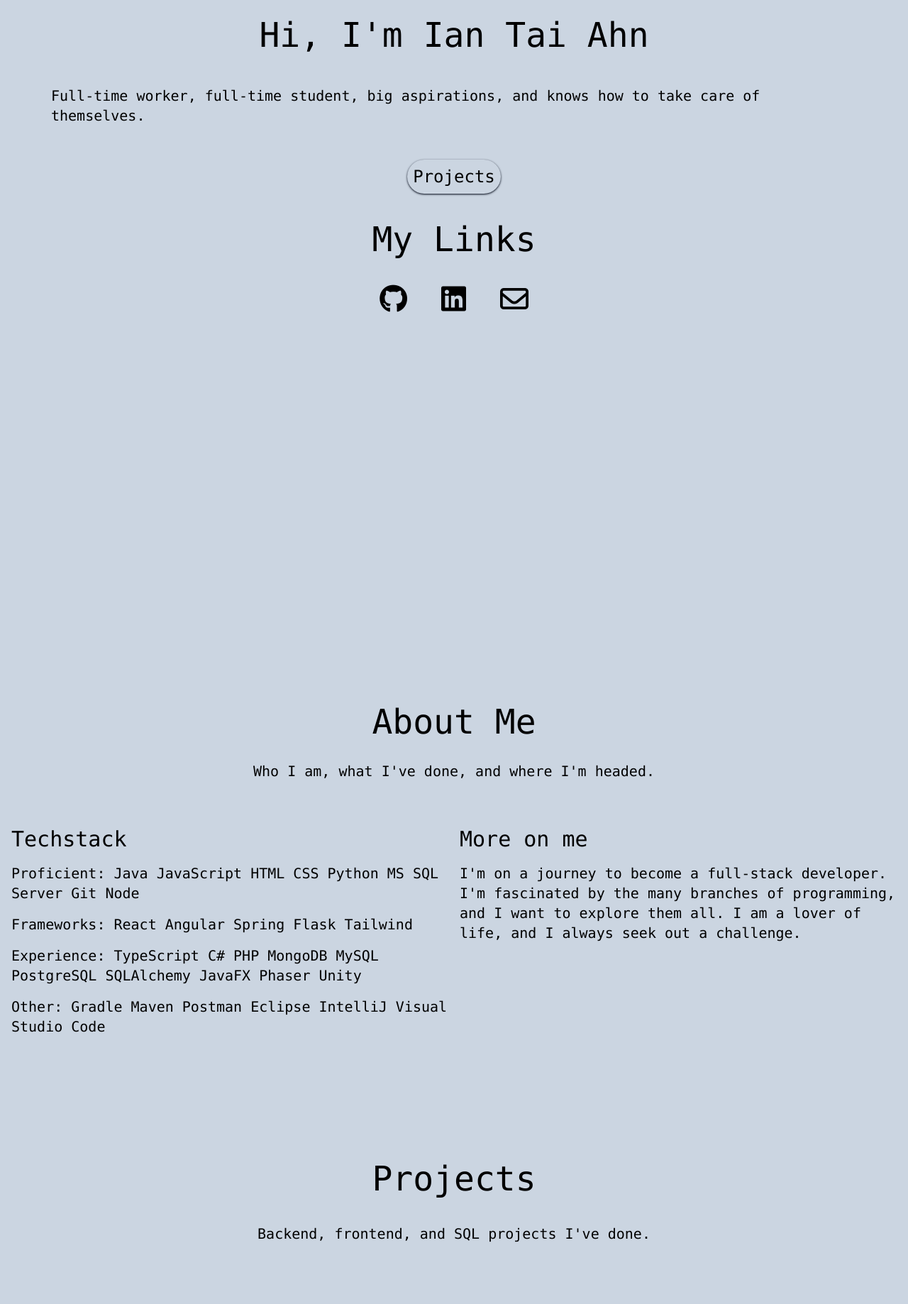
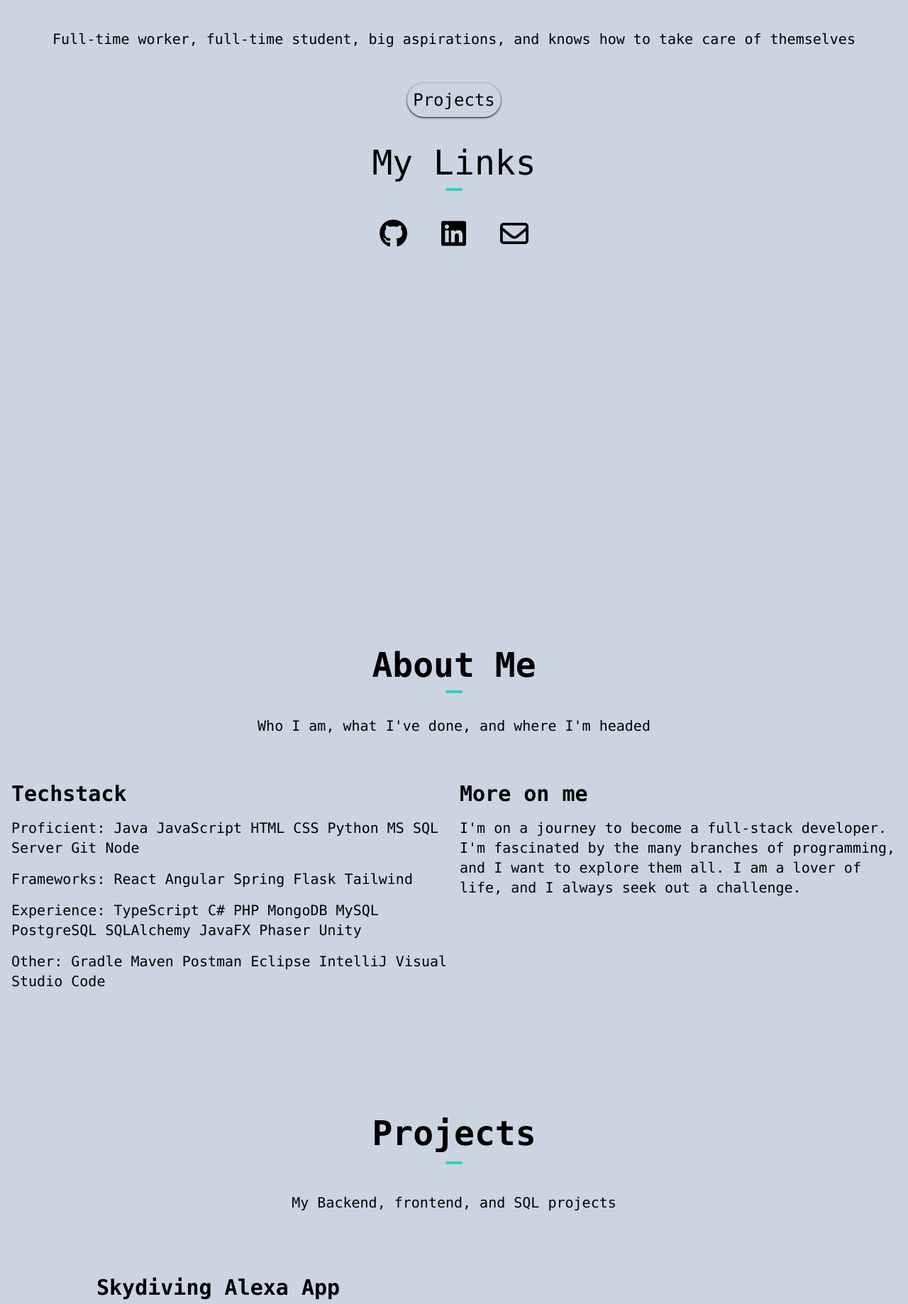
Before and after one commit to IanTaiAhn/Portfolio_v2, a website: page index.html in a window 1280 px wide. Shown: the part 231-2069 px from the top of the page at 71% size. Drawn offline with nearby package versions, Linux system fonts and the light colour scheme.

Commit message:
This website is looking so much better now!

```diff
--- a/index.html
+++ b/index.html
@@ -72,14 +72,20 @@
       </section>
 
       <section class="font-mono text-xl h-screen">
-        <div class="container mx-auto text-center sm:mt-40 mt-10 flex flex-col justify-center align-middle">
+        <div class="container mx-auto text-center xl:mt-20 lg:mt-28 sm:mt-16 mt-10 flex flex-col justify-center align-middle">
             <div class="flex flex-col space-y-10 justify-center items-center">
-              <h1 class="text-3xl sm:text-5xl">Hi, I'm <span class="whitespace-nowrap">Ian Tai Ahn</span></h1>
-              <p class="p-2 text-left text-lg sm:text-xl max-w-6xl"> Full-time worker, full-time student, big aspirations, and knows how to take care of themselves.</p>
-              <a class="w-auto rounded-full bg-slate-300 text-sm md:text-2xl p-2 mt-4 transition-all delay-75 shadow shadow-gray-900 hover:text-teal-400 hover:bg-gray-600" href="#projects">Projects</a>
+              <h1 class="font-extrabold text-3xl sm:text-5xl">Hi, I'm <span class="whitespace-nowrap">Ian Tai Ahn</span>
+              </h1>
+              <p class="p-2 text-left text-lg sm:text-xl max-w-6xl"> Full-time worker, full-time student, big aspirations, and knows how to take care of themselves</p>
+              <a class="w-auto rounded-full bg-slate-300 text-sm md:text-2xl p-2 mt-8 transition-all delay-75 shadow shadow-gray-900 hover:text-teal-400 hover:bg-gray-600" href="#projects">Projects</a>
             </div>
             <div class="mx-auto text-center mt-10 flex flex-col space-y-10">
-              <h1 class="text-3xl sm:text-5xl">My Links</h1>
+              <h1 class=" relative text-3xl sm:text-5xl">
+                My Links
+                <div class="flex flex-row justify-center mt-3">
+                  <span class="w-6 rounded-full border-2 border-teal-400 "></span>
+                </div>
+              </h1>
                 <div class="flex flex-row justify-center sm:gap-x-12 gap-x-4">
                   <a target="_blank" href="https://github.com/IanTaiAhn"><i class="fa-brands fa-github fa-2x transition-all delay-75 hover:text-teal-400 hover:cursor-pointer"></i></a>
                   <a target="_blank" href="https://www.linkedin.com/in/ian-tai-ahn-429366228/"><i class="fa-brands fa-linkedin fa-2x transition-all delay-75 hover:text-teal-400 hover:cursor-pointer"></i></a>
@@ -92,21 +98,25 @@
       <section id="about" class="font-mono text-xl pt-20 pb-10 ">
         <div class="container mx-auto text-center sm:mt-20 mt-10">
           <div class="flex flex-col space-y-8 p-2 mb-8">
-            <h1 class="text-3xl sm:text-5xl">About Me</h1>
+            <h1 class="font-extrabold relative text-3xl sm:text-5xl">About Me
+              <div class="flex flex-row justify-center mt-3">
+                <span class="w-6 rounded-full border-2 border-teal-400 "></span>
+              </div>
+            </h1>
             <p class="text-center sm:text-xl text-lg ">
-              Who I am, what I've done, and where I'm headed.
+              Who I am, what I've done, and where I'm headed
             </p>
           </div>
           <div class="flex flex-col md:flex md:flex-row md:justify-around p-2">
             <div class="md:w-1/2 flex flex-col mt-2 text-left">
-              <h1 class="text-xl sm:text-3xl p-2">Techstack</h1>
+              <h1 class="font-semibold text-xl sm:text-3xl p-2">Techstack</h1>
               <p class="sm:text-xl text-lg p-2">Proficient: Java JavaScript HTML CSS Python MS SQL Server Git Node</p>
               <p class="sm:text-xl text-lg p-2">Frameworks: React Angular Spring Flask Tailwind</p>
               <p class="sm:text-xl text-lg p-2">Experience: TypeScript C# PHP MongoDB MySQL PostgreSQL SQLAlchemy JavaFX Phaser Unity</p>
               <p class="sm:text-xl text-lg p-2">Other: Gradle Maven Postman Eclipse IntelliJ Visual Studio Code</p>
             </div>
             <div class="flex flex-col items-center md:w-1/2 mt-2 mb-4">
-              <h1 class="self-start text-1xl sm:text-3xl p-2">More on me</h1>
+              <h1 class="font-semibold self-start text-1xl sm:text-3xl p-2">More on me</h1>
               <p class="p-2 self-start text-lg text-left max-w-2xl sm:text-xl">
                 I'm on a journey to become a full-stack developer. I'm fascinated by the many branches of programming,
                 and I want to explore them all. I am a lover of life, and I always seek out a challenge.
@@ -118,15 +128,19 @@
 
       <section id="projects" class="font-mono text-xl pt-10">
         <div class="container mx-auto text-center sm:mt-20 mt-10">
-          <h1 class="text-3xl sm:text-5xl sm:mb-8">Projects</h1>
-          <p class="text-center sm:text-xl text-lg mb-16 mt-5 p-2">
-            Backend, frontend, and SQL projects I've done.
+          <h1 class="font-semibold relative text-3xl sm:text-5xl sm:mb-8">Projects
+            <div class="flex flex-row justify-center mt-4">
+              <span class="w-6 rounded-full border-2 border-teal-400 "></span>
+            </div>
+          </h1>
+          <p class="text-center sm:text-xl text-lg mb-16 mt-3 p-2">
+            My Backend, frontend, and SQL projects
           </p>
           <div class="flex flex-col justify-center space-y-14">
             <!-- P1 -->
             <div class="flex flex-col justify-center items-center p-2">
               <div class="p-2 space-y-5 max-w-5xl">
-                <h1 class="text-2xl text-left sm:text-3xl">Skydiving Alexa App</h1>
+                <h1 class="font-semibold text-2xl text-left sm:text-3xl">Skydiving Alexa App</h1>
                 <p class="text-left text-lg sm:text-xl">
                   An application that assists skydivers by retreiving weather conditions, specifically wind speed and direction.
                   This app webscraped this data from a weather webpage, and put the desired information into a database, where it would be later retrieved by Alexa voice commands.
@@ -143,7 +157,7 @@
             <!-- P2 -->
             <div class="flex flex-col justify-center items-center p-2">
               <div class="p-2 space-y-5 max-w-5xl">
-                <h1 class="text-2xl text-left sm:text-3xl">Weber Games</h1>
+                <h1 class="font-semibold text-2xl text-left sm:text-3xl">Weber Games</h1>
                 <p class="text-left text-lg sm:text-xl">
                   A full stack application designed to host casual web games for anyone to play. As long as they have a connection to the internet they will have access to the games.
                 </p>
@@ -158,7 +172,7 @@
             <!-- P3 -->
             <div class="flex flex-col justify-center items-center p-2">
               <div class="p-2 space-y-5 max-w-5xl">
-                <h1 class="text-2xl text-left sm:text-3xl">Live Music Database</h1>
+                <h1 class="font-semibold text-2xl text-left sm:text-3xl">Live Music Database</h1>
                 <p class="text-left text-lg sm:text-xl">
                   This database was designed to help organize hotel room rentals, and live music events that would be hosted at their venues.
                   Extensive usage of triggers, user defined functions, and stored procedures are demonstrated throughout this SQL database.
@@ -174,7 +188,7 @@
             <!-- P4 -->
             <div class="flex flex-col justify-center items-center p-2">
               <div class="p-2 space-y-5 max-w-5xl">
-                <h1 class="text-2xl text-left sm:text-3xl">Burning Sissy Valley</h1>
+                <h1 class="font-semibold text-2xl text-left sm:text-3xl">Burning Sissy Valley</h1>
                 <p class="text-left text-lg sm:text-xl">
                   A bipoc lgbtq+ community website I built for the Burning Sissy Valley (BSV). They are local to Utah, and will be seeking non-profit organziation status very soon, as they are continually growing.
                 </p>
@@ -189,7 +203,7 @@
             <!-- P5 -->
             <div class="flex flex-col justify-center items-center p-2">
               <div class="p-2 space-y-5 max-w-5xl">
-                <h1 class="text-2xl text-left sm:text-3xl">Mycelium Mash</h1>
+                <h1 class="font-semibold text-2xl text-left sm:text-3xl">Mycelium Mash</h1>
                 <p class="text-left text-lg sm:text-xl">
                   A fun casual action game following a young mushgroom girl as she tries to protect her homeland from the invading purple monkies.
                 </p>
@@ -226,7 +240,7 @@
         <div class="container mx-auto sm:mt-10 mt-10 pt-10">
           <div class="md:flex md:flex-row md:justify-evenly">
             <div class="md:w-1/2 p-2">
-              <h1 class="text-xl sm:text-3xl mt-10 sm:mb-6">Ian Tai Ahn</h1>
+              <h1 class="font-semibold text-xl sm:text-3xl mt-10 sm:mb-6">Ian Tai Ahn</h1>
               <div class="flex flex-col md:flex-row md:space-x-4">
                 <p class="text-md sm:text-xl">
                   Software Engineer
@@ -238,7 +252,7 @@
             </div>
             <div class="md:w-1/2 p-2">
               <div>
-                <h1 class="text-xl sm:text-3xl mt-10 sm:mb-6 text-right mb-4">Contact</h1>
+                <h1 class="font-semibold text-xl sm:text-3xl mt-10 sm:mb-6 text-right mb-4">Contact</h1>
                 <div class="flex flex-row justify-end sm:gap-x-12 gap-x-4 mb-2">
                   <a target="_blank" href="https://github.com/IanTaiAhn"><i class="fa-brands fa-github fa-2x transition-all delay-75 hover:text-teal-400 hover:cursor-pointer"></i></a>
                   <a target="_blank" href="https://www.linkedin.com/in/ian-tai-ahn-429366228/"><i class="fa-brands fa-linkedin fa-2x transition-all delay-75 hover:text-teal-400 hover:cursor-pointer"></i></a>
```
Also changed, not shown: dist/output.css.
